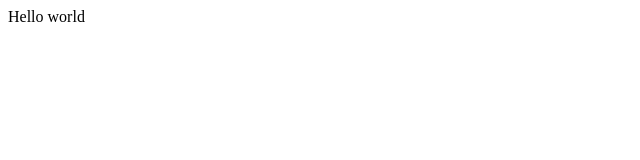
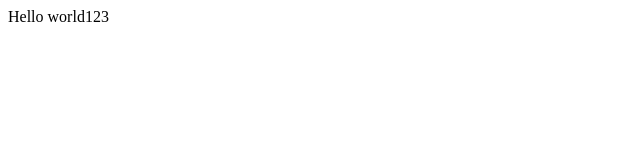
Before and after one commit to billinra/html, a plain HTML site: page index.html in a window 1280 px wide. Shown: the full height of the page, 0-640 px from the left. Drawn offline with Linux system fonts and the light colour scheme.

Commit message:
Update index.html

```diff
--- a/index.html
+++ b/index.html
@@ -1,6 +1,6 @@
 <html>
 <header><title>This is title</title></header>
 <body>
-Hello world
+Hello world123
 </body>
 </html>
```
